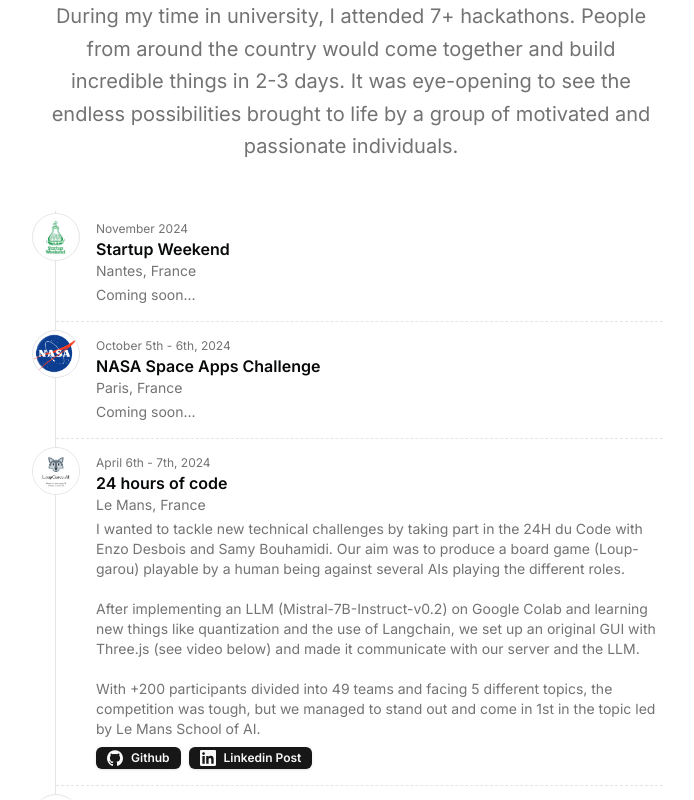
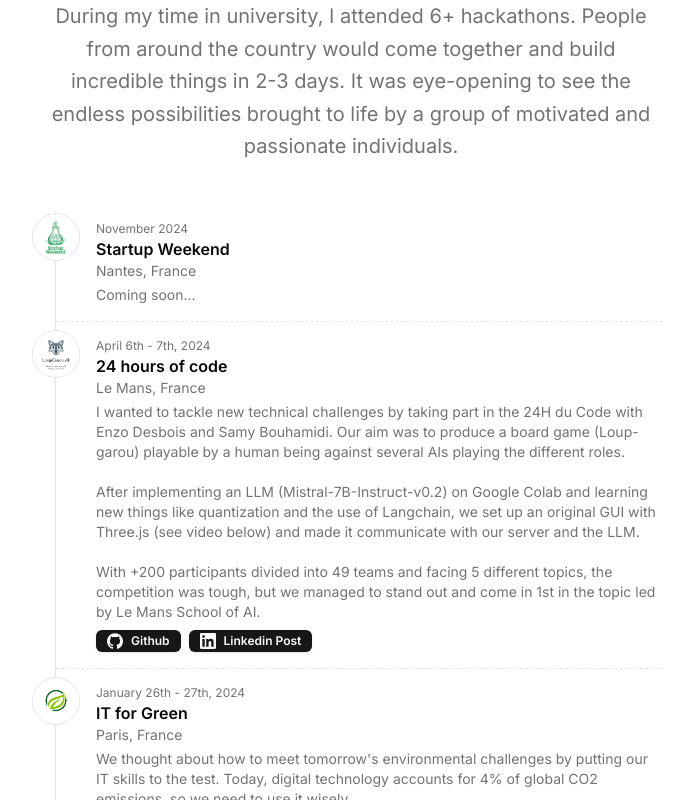
Before and after one commit to dbsenzo/portfolio, a Next.js app: page / in a window 1280 px wide. Shown: the part 2284-3084 px from the top of the page, without its empty margins (289-983 px from the left). Built offline with nearby package versions, Linux system fonts and the light colour scheme.

Commit message:
feat: remove Nasa Space App Challenges hackathon

```diff
--- a/src/data/resume.tsx
+++ b/src/data/resume.tsx
@@ -234,16 +234,6 @@
       links: [],
     },
     {
-      title: "NASA Space Apps Challenge",
-      dates: "October 5th - 6th, 2024",
-      location: "Paris, France",
-      description:
-          "Coming soon...",
-      image:
-          "/nasa_space_apps.png",
-      links: [],
-    },
-    {
       title: "24 hours of code",
       dates: "April 6th - 7th, 2024",
       location: "Le Mans, France",
```
Also changed, not shown: public/nasa_space_apps.png (deleted).
